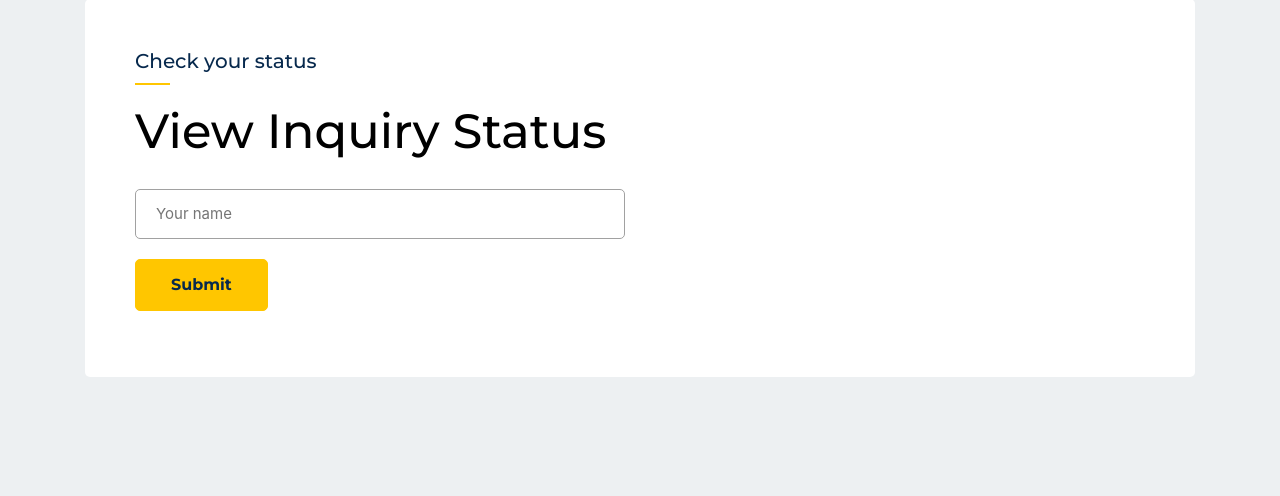
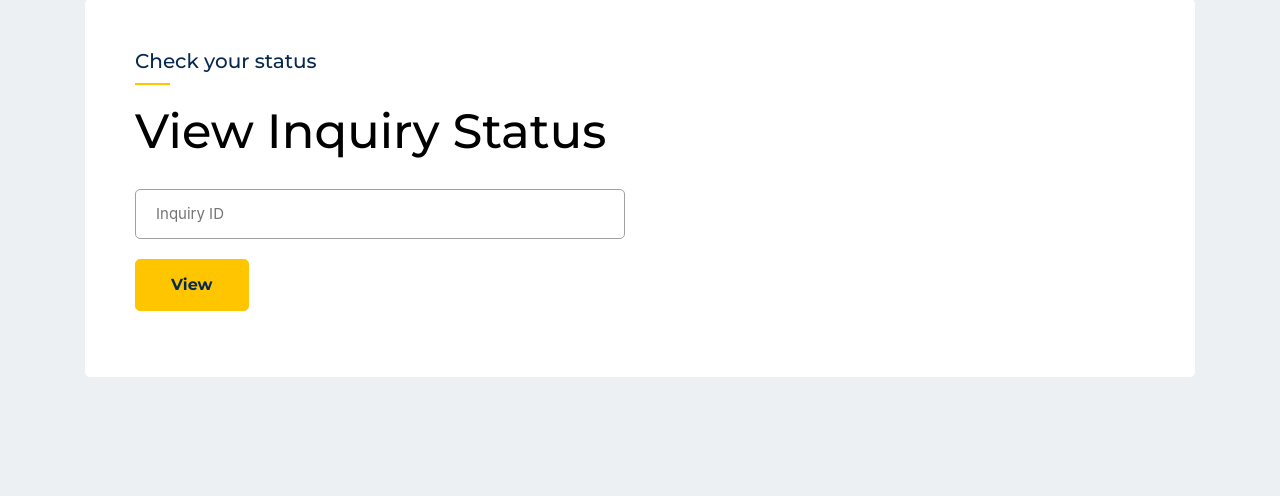
Before and after one commit to N0nEscapeSh3d0w/SEM, a Flask app: page /FAQ in a window 1280 px wide. Shown: the part 2251-2747 px from the top of the page. Run offline with Flask 3, Linux system fonts and the light colour scheme; some libraries are stand-ins or nearby versions.

Commit message:
Update FAQ.html

```diff
--- a/templates/FAQ.html
+++ b/templates/FAQ.html
@@ -213,11 +213,11 @@
                                 <div class="row">
                                     <div class="col-md-6">
                                         <div class="singel-form form-group">
-                                            <input name="userName" type="text" placeholder="Your name" required="required">
+                                            <input name="inquiry_id" type="text" placeholder="Inquiry ID" required="required">
                                             <div class="help-block with-errors"></div>
                                         </div> <!-- singel form -->
                                         <div class="singel-form form-group">
-                                            <button type="submit" class="main-btn">Submit</button>
+                                            <button type="submit" class="main-btn">View</button>
                                         </div> <!-- singel form -->
                                     </div>
                                 </div> <!-- row -->
```
